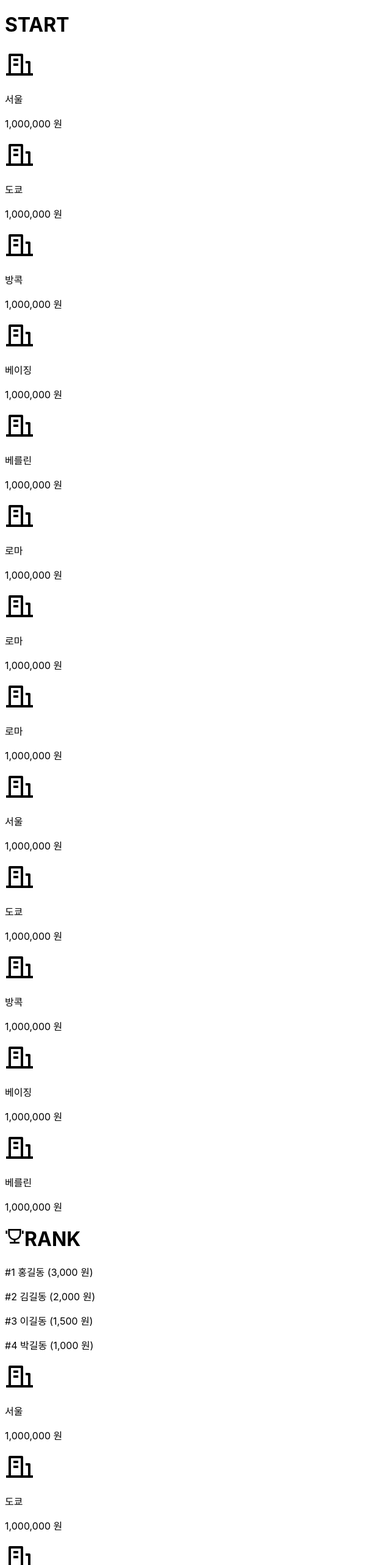
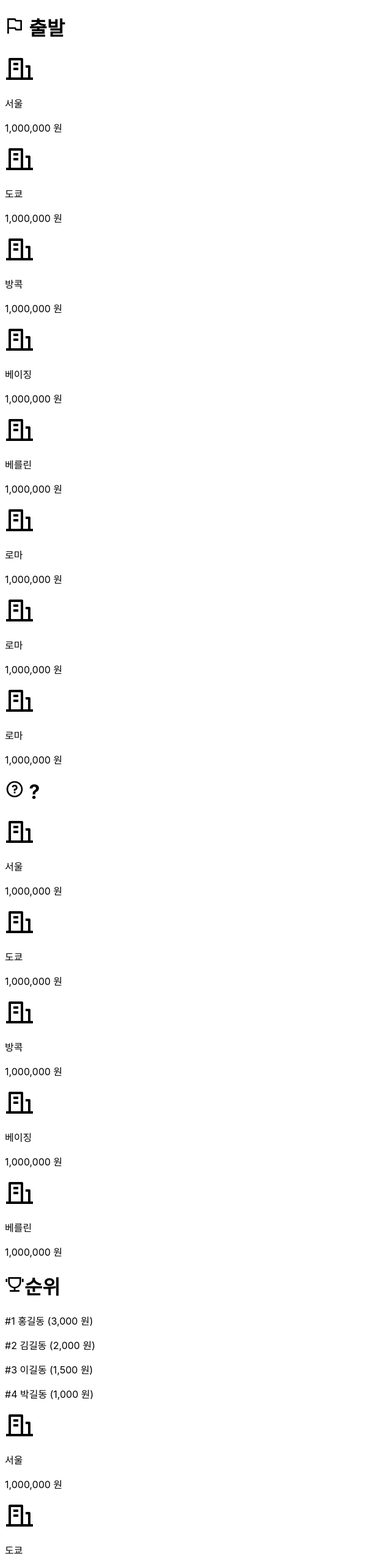
Before and after one commit to SkyLightQP/marble, a React (Create React App) app: page / in a window 1280 px wide. Shown: the top 2566 px of the page at 61% size, without its empty margins (0-640 px from the left). Built offline with nearby package versions, Linux system fonts and the light colour scheme; a web font is replaced by a local one.

Commit message:
fix: update text and add some icons

```diff
--- a/src/components/GameBoard/index.tsx
+++ b/src/components/GameBoard/index.tsx
@@ -1,5 +1,5 @@
 import React from 'react';
-import { RiBuildingLine } from 'react-icons/ri';
+import { RiBuildingLine, RiFlagLine, RiQuestionLine } from 'react-icons/ri';
 import { SpecialCard } from '../SpecialCard';
 import { DUMMY_CITY_LIST, DUMMY_CITY_LIST_FOR_VERTICAL } from '../../constants/dummy-data';
 import { CityCard } from '../CityCard';
@@ -10,12 +10,18 @@ export const GameBoard: React.FC = () => {
     <div>
       <div className="flex flex-row justify-center space-x-1">
         <SpecialCard>
-          <h1 className="font-bold text-2xl">START</h1>
+          <h1 className="font-bold text-2xl flex items-center">
+            <RiFlagLine className="mr-1" /> 출발
+          </h1>
         </SpecialCard>
         {DUMMY_CITY_LIST.map((city) => (
           <CityCard key={city.nameKo} icon={RiBuildingLine} nameKo={city.nameKo} price={city.price} />
         ))}
-        <SpecialCard />
+        <SpecialCard>
+          <h1 className="font-bold text-2xl flex items-center">
+            <RiQuestionLine className="mr-1" /> ?
+          </h1>
+        </SpecialCard>
       </div>
       <div className="flex flex-row justify-center mt-1 mb-1">
         <div className="flex flex-col space-y-1">
@@ -23,7 +29,7 @@ export const GameBoard: React.FC = () => {
             <CityCard key={city.nameKo} icon={RiBuildingLine} nameKo={city.nameKo} price={city.price} />
           ))}
         </div>
-        <div className="w-[1060px] h-full p-10">
+        <div className="w-[1060px] h-full flex p-10">
           <RankView />
         </div>
         <div className="flex flex-col space-y-1">
@@ -33,11 +39,19 @@ export const GameBoard: React.FC = () => {
         </div>
       </div>
       <div className="flex flex-row justify-center space-x-1">
-        <SpecialCard />
+        <SpecialCard>
+          <h1 className="font-bold text-2xl flex items-center">
+            <RiQuestionLine className="mr-1" /> ?
+          </h1>
+        </SpecialCard>
         {DUMMY_CITY_LIST.map((city) => (
           <CityCard key={city.nameKo} icon={RiBuildingLine} nameKo={city.nameKo} price={city.price} />
         ))}
-        <SpecialCard />
+        <SpecialCard>
+          <h1 className="font-bold text-2xl flex items-center">
+            <RiQuestionLine className="mr-1" /> ?
+          </h1>
+        </SpecialCard>
       </div>
     </div>
   );
--- a/src/components/Rank/RankView/index.tsx
+++ b/src/components/Rank/RankView/index.tsx
@@ -7,7 +7,7 @@ export const RankView: React.FC = () => {
     <div className="w-60 h-60 bg-white border-2 border-gray-300 rounded-xl p-4 ">
       <h1 className="font-bold text-xl mb-2 flex items-center">
         <RiTrophyLine className="mr-1" />
-        RANK
+        순위
       </h1>
       <div className="space-y-1">
         <RankPlayerItem rank={1} name="홍길동" playerColor="red" currentPrice={3000} />
```
